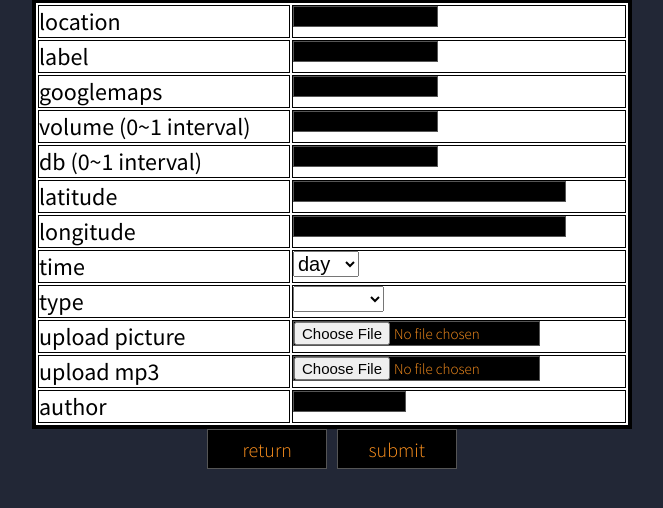
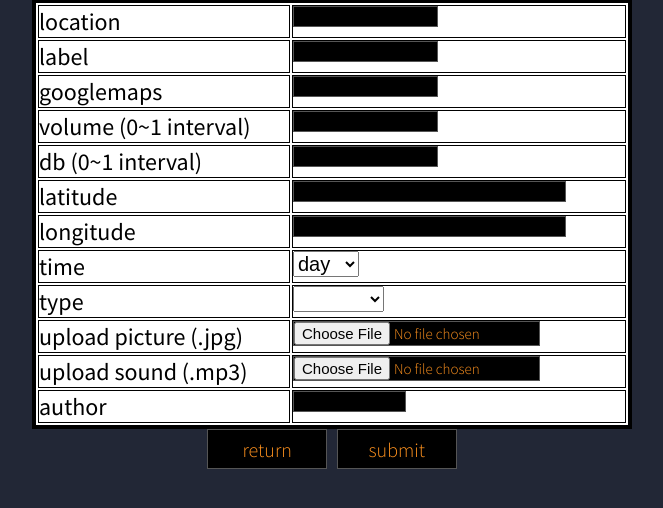
Before and after one commit to t107598066/t107598066.github.io, a PHP site: page /form.php in a window 1280 px wide. Shown: the part 63-571 px from the top of the page, without its empty margins (308-971 px from the left). Run offline with PHP 8.4, Linux system fonts and the light colour scheme.

Commit message:
complete

```diff
--- a/form.php
+++ b/form.php
@@ -71,12 +71,12 @@
        </td>
      </tr>
      <tr>
-         <td width="250"><font size="5" color="black">upload picture</td>
-         <td><input type="file" name="uploadPic" accept="image/*"/></td>
+         <td width="250"><font size="5" color="black">upload picture (.jpg)</td>
+         <td><input type="file" name="uploadPic" accept=".jpg"/></td>
      </tr>
      <tr>
-         <td width="250"><font size="5" color="black">upload mp3</td>
-         <td><input type="file" name="uploadMusic" accept="audio/*"/></td>
+         <td width="250"><font size="5" color="black">upload sound (.mp3)</td>
+         <td><input type="file" name="uploadMusic" accept=".mp3"/></td>
      </tr>
      <tr>
          <td width="250"><font size="5" color="black">author</td>
```
Also changed, not shown: index.php (+5 -9 lines), places.json (+1 -1 lines), assets/photos/2.jpg (added), assets/photos/3.jpg (added), assets/photos/4.jpg (added), 3 other files.
